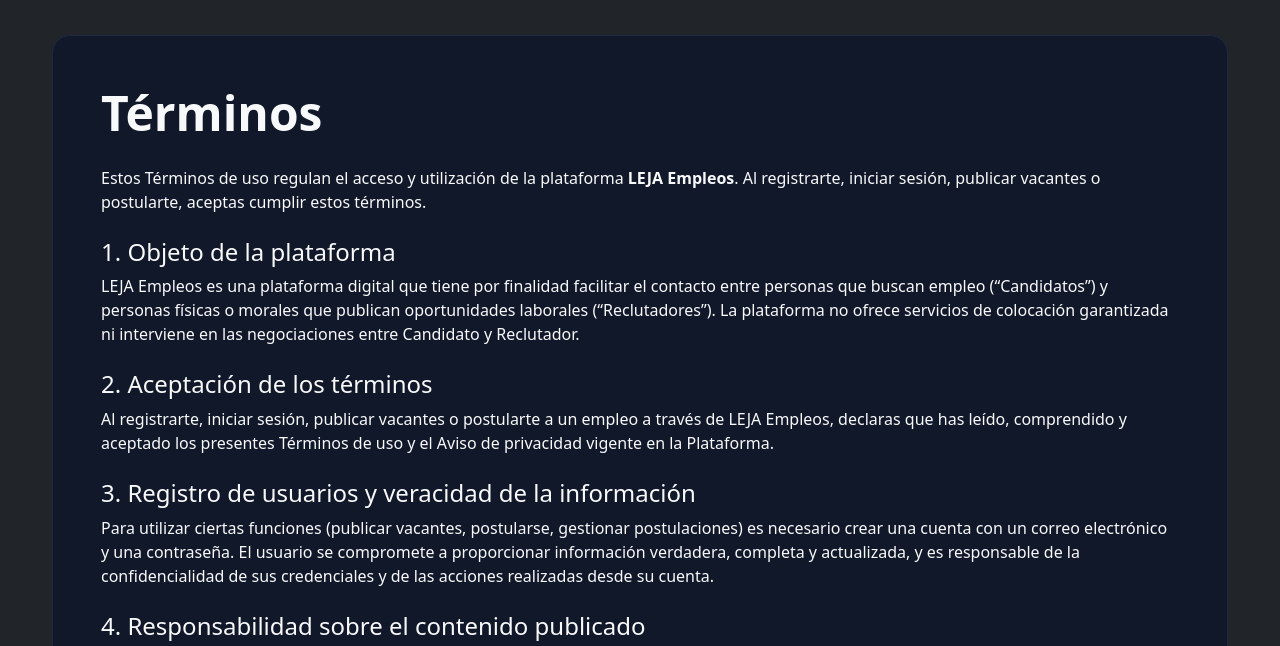
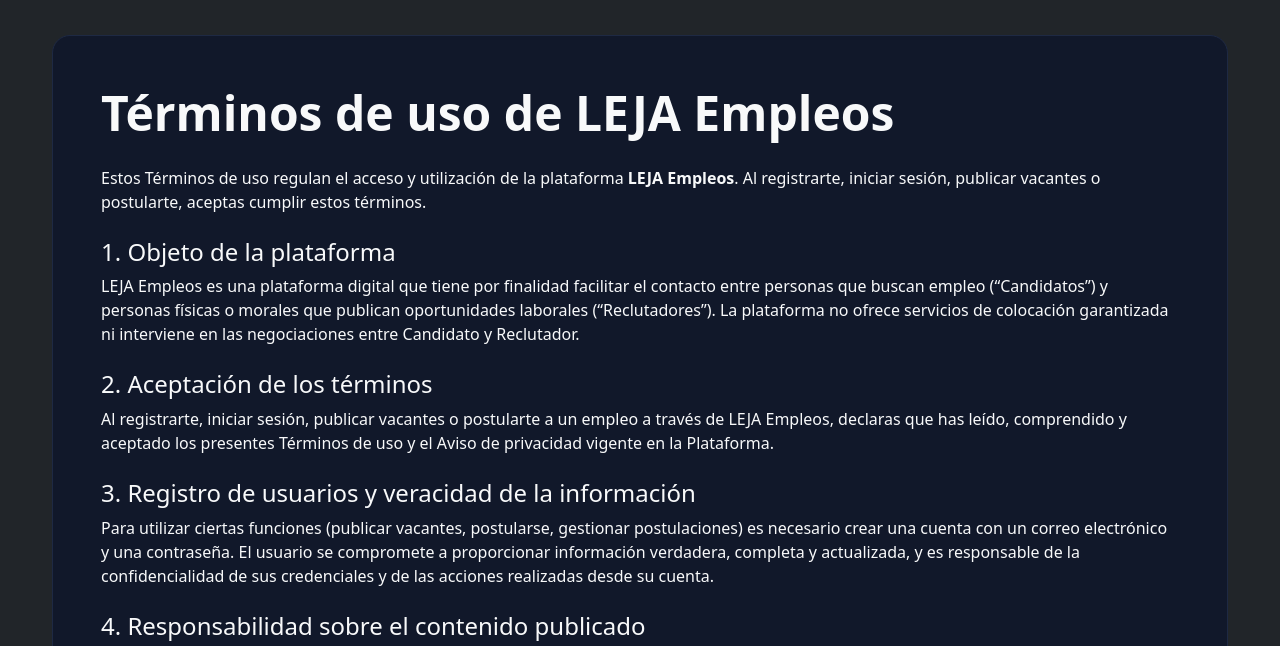
Before and after one commit to crisselcr/leja-empleos-web, a plain HTML site: page terminos.html in a window 1280 px wide. Shown: the part 110-756 px from the top of the page. Drawn offline with nearby package versions, Linux system fonts and the light colour scheme.

Commit message:
Revert "cambios en terminos y gitignore"
This reverts commit 009893e21ccb480678ed6c006324d0fc4fa0f061.

```diff
--- a/terminos.html
+++ b/terminos.html
@@ -20,7 +20,7 @@
 
     <main class="container py-5" style="max-width:1200px;">
         <section class="box p-4 p-md-5" id="terminos">
-            <h1 class="display-5 fw-bold mb-4">Términos</h1>
+            <h1 class="display-5 fw-bold mb-4">Términos de uso de LEJA Empleos</h1>
 
             <p class="mb-4">
                 Estos Términos de uso regulan el acceso y utilización de la plataforma
```
